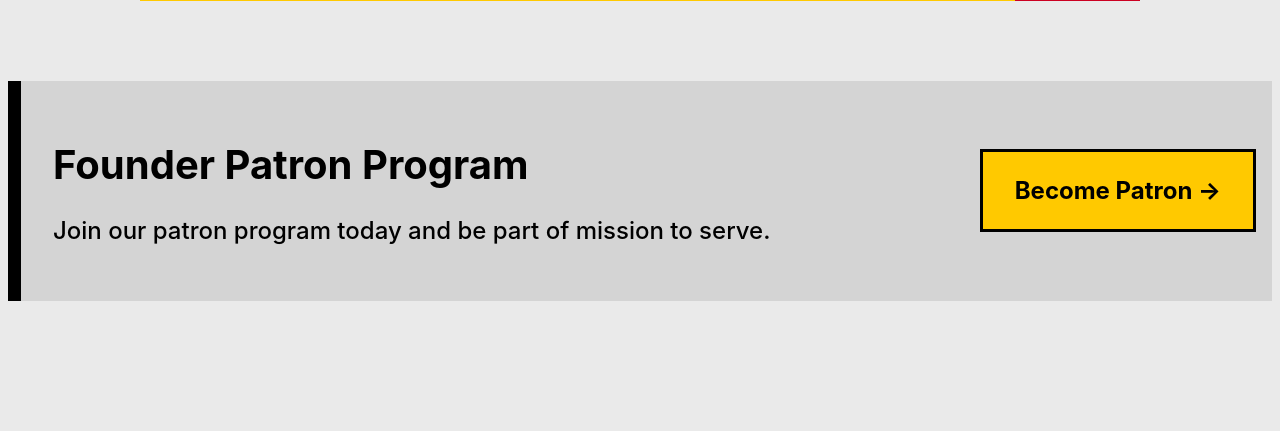
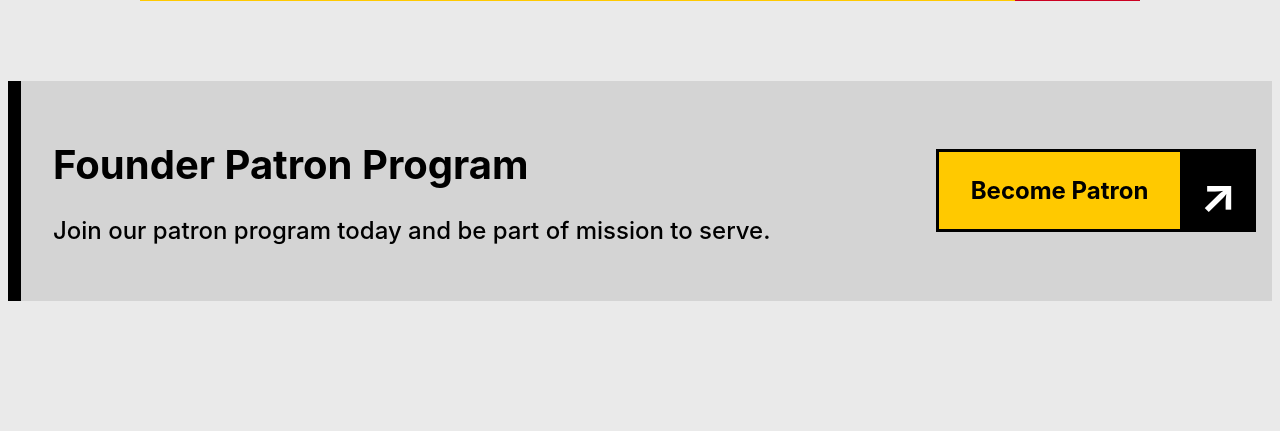
Before and after one commit to Chirag8023/NectarOfService, a PHP site: page /NectarOfService/assets/landing_page.php in a window 1280 px wide. Shown: the part 1343-1774 px from the top of the page. Run offline with PHP 8.4, Linux system fonts and the light colour scheme; data comes from the database, SQL or seed files in the repository; some web fonts are replaced.

Commit message:
patron button improved

```diff
--- a/assets/landing_page.php
+++ b/assets/landing_page.php
@@ -49,7 +49,7 @@ margin-right:-0.5rem; margin-left:-1%; padding-left: 0.8rem; border-bottom: 2px
             <h1 style="font-weight:700; font-size:2.5rem;">Founder Patron Program</h1>
             <p style="font-weight:500; font-size:1.5rem;">Join our patron program today and be part of mission to serve.</p>
         </div>
-        <a href="https://forms.gle/H8swUTSpBsi6c5sD9" target="_blank" style="text-decoration: none; margin:1rem;"><button class="patron-button">Become Patron →</button></a>
+        <a href="https://forms.gle/H8swUTSpBsi6c5sD9" target="_blank" style="text-decoration: none; margin:1rem; display:flex;"><button class="patron-button">Become Patron </button> <button class="patron-button" style="border-left:none; background:#000; color:#fff; font-size:3rem; padding:0 1rem;"><span style="transform:translateY(0.8rem);">↗</span></button></a>
     </div>
 
     <div class="terminal-section">
--- a/assets/main_style.css
+++ b/assets/main_style.css
@@ -221,19 +221,20 @@ textarea::-webkit-scrollbar-thumb:active {
 }
 
 .patron-button {
+	display: flex;
 	font-family: 'inter';
-	box-shadow: none;
 	background: #ffc900;
 	font-weight: 700;
 	font-size: 1.5rem;
 	padding: 1.5rem 2rem;
 	border: 3px solid black;
-	transition: background 0.2s ease-in-out, color 0.2s ease-in-out;
+	transition: background 0.2s ease-in-out, color 0.2s ease-in-out, padding-right 0.2s ease-in-out;
 }
 
 .patron-button:hover {
 	background: #000;
 	color: #fff;
+	padding-right: 0;
 }
 
 /* footer */
```
